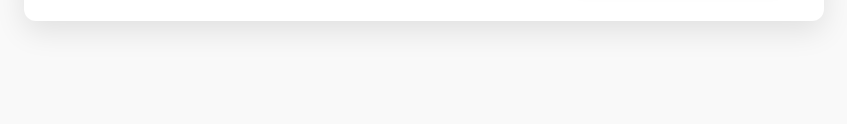
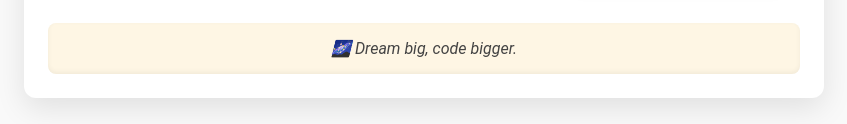
Before and after one commit to d4rkpunk69/JavaScript, a plain HTML site: page JS Projects/Design a Magazine Layout/index.html in a window 1280 px wide. Shown: the part 454-578 px from the top of the page, without its empty margins (216-1063 px from the left). Drawn offline with Linux system fonts and the light colour scheme.

```diff
--- a/JS Projects/Design a Magazine Layout/index.html
+++ b/JS Projects/Design a Magazine Layout/index.html
@@ -41,6 +41,11 @@
           alt="galaxy rift"
         />
       </section>
+
+      <!-- Dynamic Quote Section -->
+      <footer class="quote-box" id="quote-box"></footer>
     </main>
+
+    <script src="script.js"></script>
   </body>
 </html>
--- a/JS Projects/Design a Magazine Layout/script.js
+++ b/JS Projects/Design a Magazine Layout/script.js
@@ -0,0 +1,18 @@
+const quotes = [
+  "🚀 The future belongs to those who code it.",
+  "💡 Innovation is born from curiosity.",
+  "🛠️ Every bug is just a puzzle waiting to be solved.",
+  "🌌 Dream big, code bigger.",
+  "📚 Keep learning, the best tool is knowledge.",
+];
+
+function showRandomQuote() {
+  const randomIndex = Math.floor(Math.random() * quotes.length);
+  document.getElementById("quote-box").textContent = quotes[randomIndex];
+}
+
+// Run once on load
+showRandomQuote();
+
+// Optionally refresh the quote every 10 seconds
+setInterval(showRandomQuote, 10000);
--- a/JS Projects/Design a Magazine Layout/styles.css
+++ b/JS Projects/Design a Magazine Layout/styles.css
@@ -83,3 +83,15 @@
   border-radius: 8px;
   box-shadow: 0 4px 20px rgba(0, 0, 0, 0.1);
 }
+
+.quote-box {
+  grid-column: 1 / -1;
+  margin-top: 1rem;
+  padding: 1rem;
+  text-align: center;
+  font-style: italic;
+  background: #fef6e4;
+  border-radius: 8px;
+  box-shadow: inset 0 -2px 5px rgba(0, 0, 0, 0.05);
+  color: #444;
+}
```
Also changed, not shown: 1 other file.
